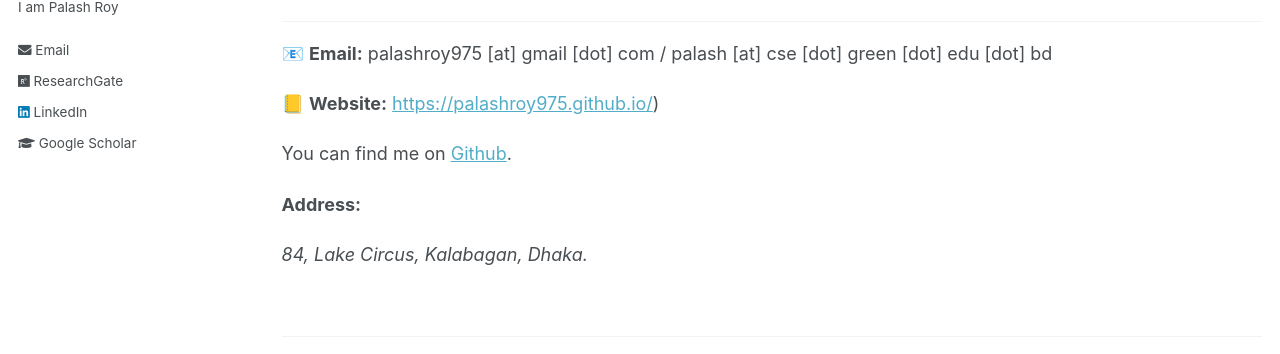
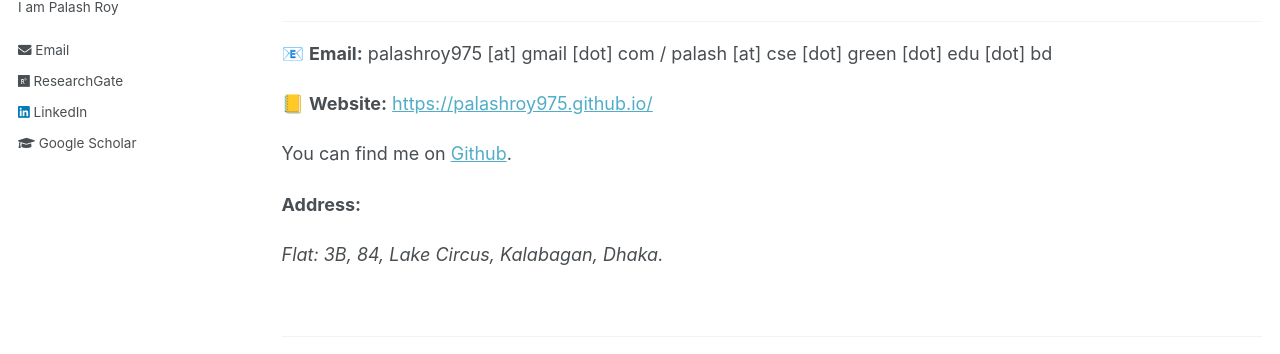
Before and after one commit to PalashRoy975/PalashRoy975.github.io, a Jekyll site: the page built from _pages/cv.md, in a window 1280 px wide and 900 px high, scrolled down 566 px. Shown: the part 296-650 px from the top of the window. Built offline with Jekyll 4.4.1, drawn with Linux system fonts in a browser that asks for light colours.

Commit message:
Update cv.md

```diff
--- a/_pages/cv.md
+++ b/_pages/cv.md
@@ -32,14 +32,14 @@ Green University of Bangladesh (GUB)<br />
 
 📧 **Email:** palashroy975 [at] gmail [dot] com / palash [at] cse [dot] green [dot] edu [dot] bd  <br />
 
-📒 **Website:** [https://palashroy975.github.io/](https://palashroy975.github.io/)) <br />
+📒 **Website:** [https://palashroy975.github.io/](https://palashroy975.github.io/) <br />
 
-You can find me on [Github](https://github.com/sujan-sarker).
+You can find me on [Github](https://github.com/PalashRoy975).
 
 
 **Address:**
 <address>
-84, Lake Circus, Kalabagan, Dhaka. <br />
+Flat: 3B, 84, Lake Circus, Kalabagan, Dhaka. <br />
 </address>
 <br />
 
```
